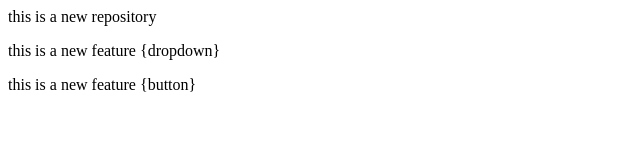
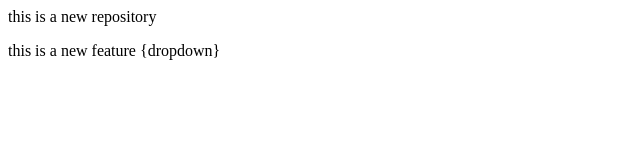
Before and after one commit to Hemalathagottapu/localrepo, a plain HTML site: page index.html in a window 1280 px wide. Shown: the whole page, without its empty margins (0-640 px from the left). Drawn offline with Linux system fonts and the light colour scheme.

```diff
--- a/index.html
+++ b/index.html
@@ -1,5 +1,3 @@
 <p>this is a new repository</p>
 
 <p>this is a new feature {dropdown}</p>
-
-<p>this is a new feature {button}</p>
```
